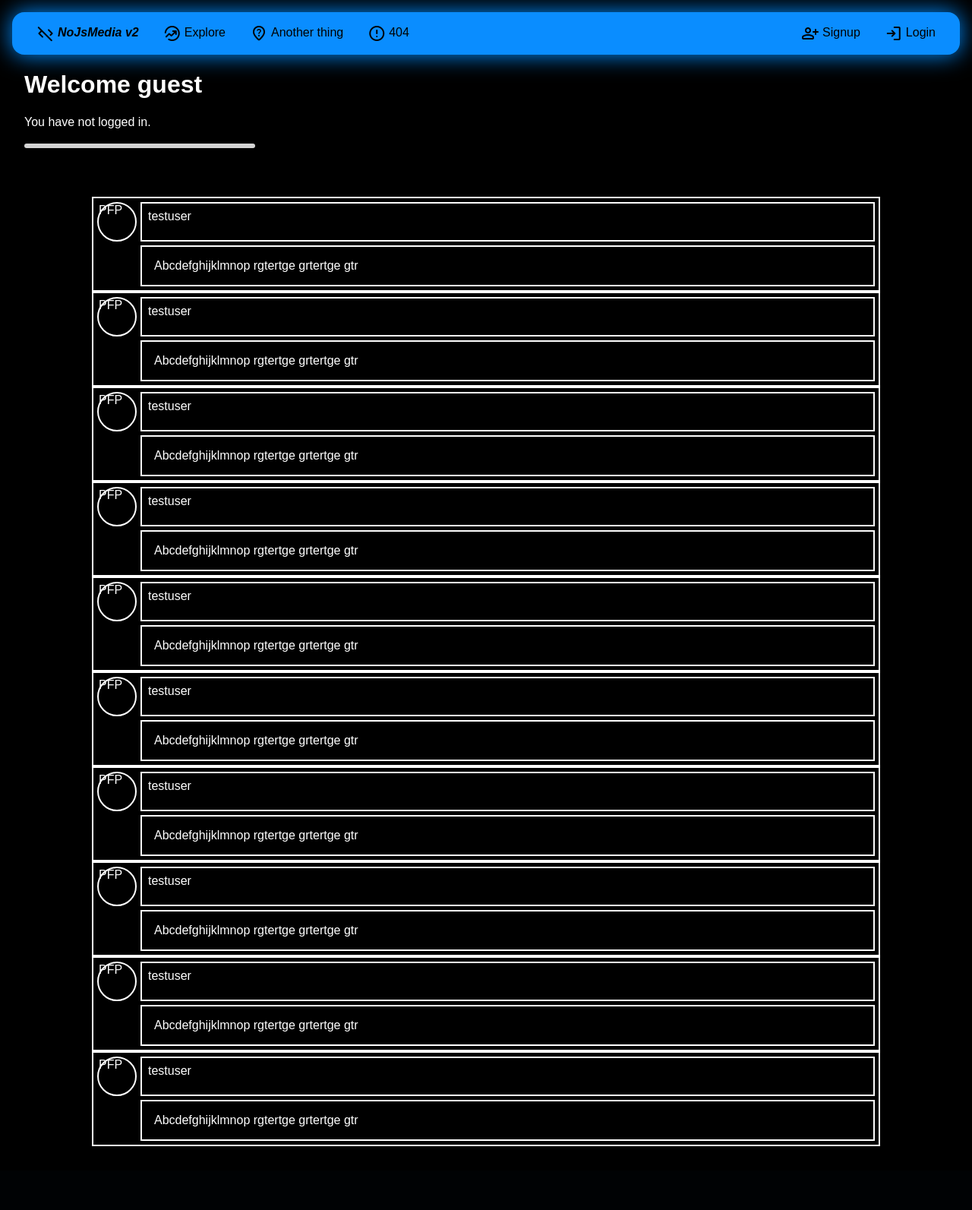
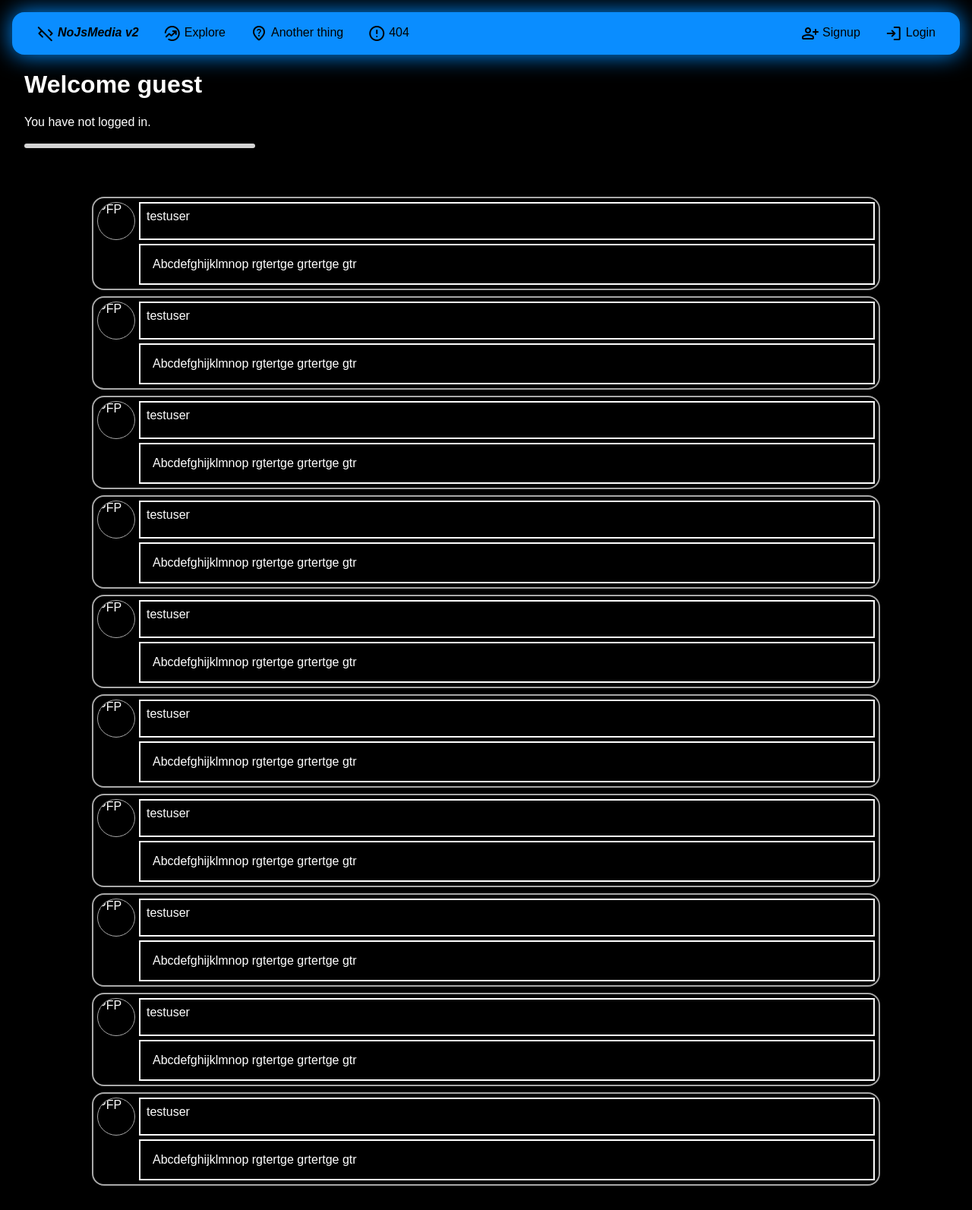
Before and after one commit to Quantum-Codes/NoJsMedia-V2, a Flask app: page / in a window 1280 px wide. Shown: the whole page at 76% size. Before the commit the page ends 1509 px from the top, so only its background shows below. Run offline with Flask 3, Linux system fonts and the light colour scheme.

Commit message:
post style changes

```diff
--- a/static/base.css
+++ b/static/base.css
@@ -93,17 +93,19 @@ hr {
   height: 0.4em;
 }
 
-.post, .post > * {
+.post, .post > * { /* remove after testing */
   border: solid 2px white;
 }
 
 .post {
   width: 80vw;
-  margin: 0px auto;
+  margin: 0.5em auto;
   padding: 5px;
   display: grid;
   grid-template-columns: auto 1fr;
   grid-gap: 5px;
+  border: 2px solid darkgray;
+  border-radius: 1em;
 }
 
 .post-pfp {
@@ -113,6 +115,8 @@ hr {
   position: sticky;
   top: 0;
   border-radius: 50%;
+  border: 1px solid darkgray;
+  overflow: hidden; /* this is for when i actually put images */
 }
 
 .post-content {
```
